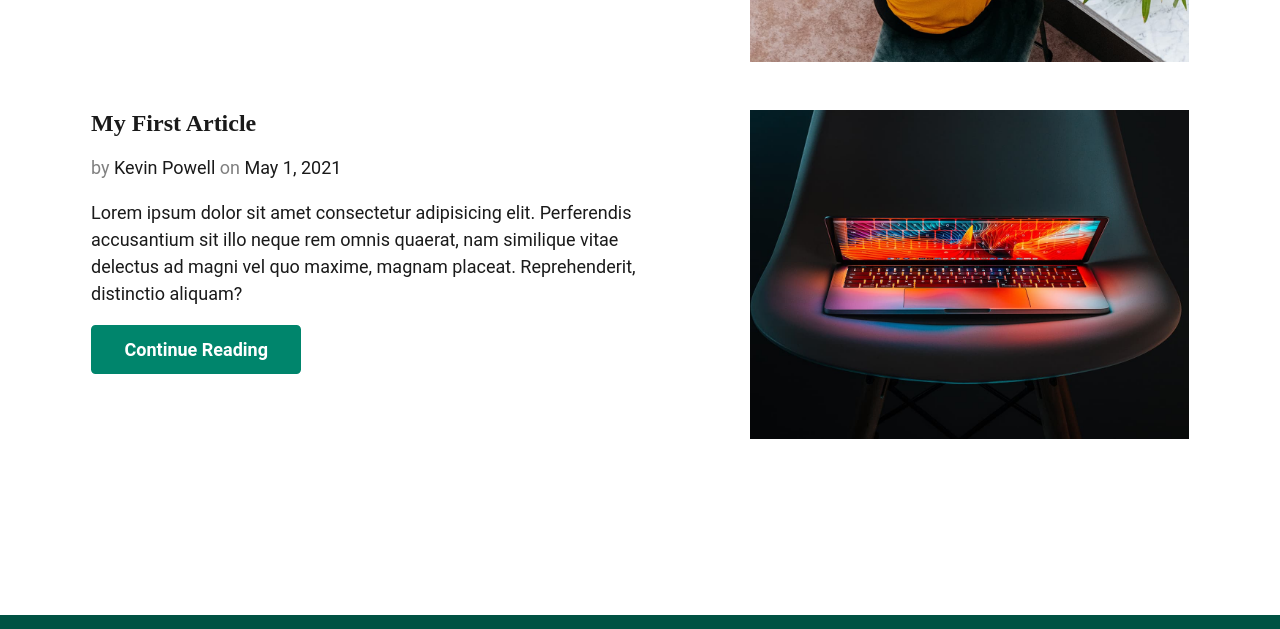
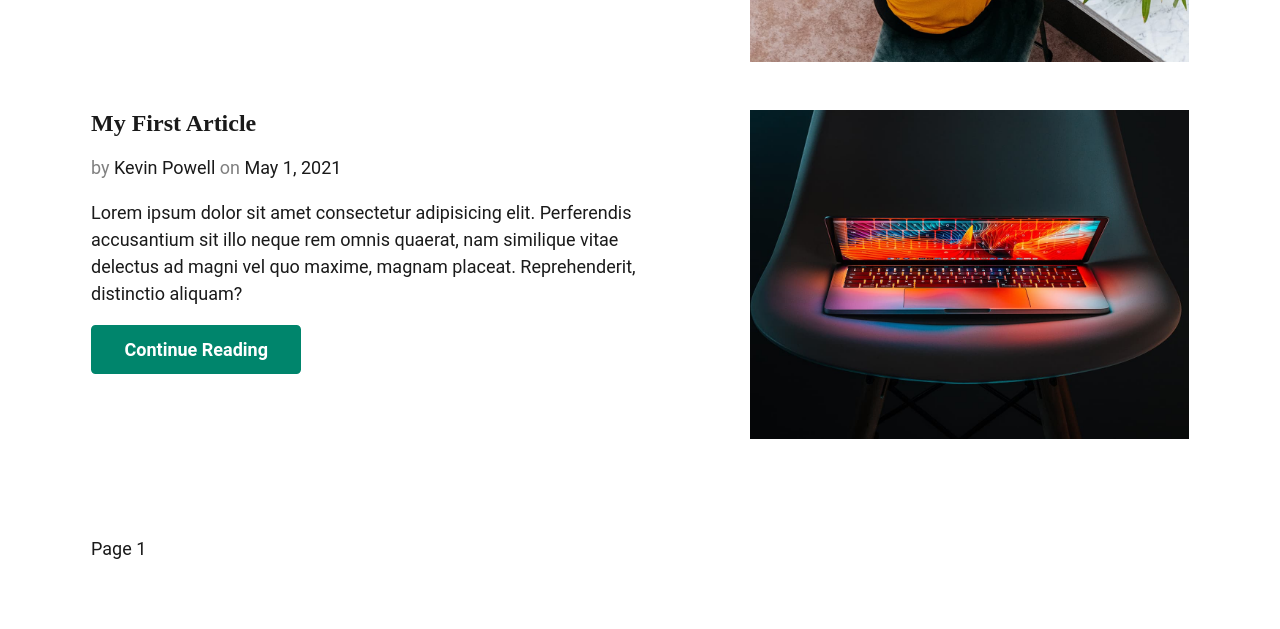
Before and after one commit to Renbo-Studio/StaticBlog, an Eleventy site: page src/blog.njk in a window 1280 px wide. Shown: the part 592-1221 px from the top of the page. Built offline with nearby package versions, Linux system fonts and the light colour scheme; Eleventy itself is replaced by a stand-in of ours; files that its build step writes are made by us from their sources.

Commit message:
Update blog.njk

```diff
--- a/src/blog.njk
+++ b/src/blog.njk
@@ -15,12 +15,13 @@ pagination:
     {%- endfor -%}
   </ul>
 
+
   {% if pagination.previousPageLink %}
     <a href="{{ pagination.previousPageLink }}" class="pagination-link">Previous</a>
   {% endif %}
 
+  <span class="pagination-number">Page {{ pagination.pageNumber + 1 }}</span>
+
   {% if pagination.nextPageLink %}
     <a href="{{ pagination.nextPageLink }}" class="pagination-link">Next</a>
   {% endif %}
-
-</div>
```
